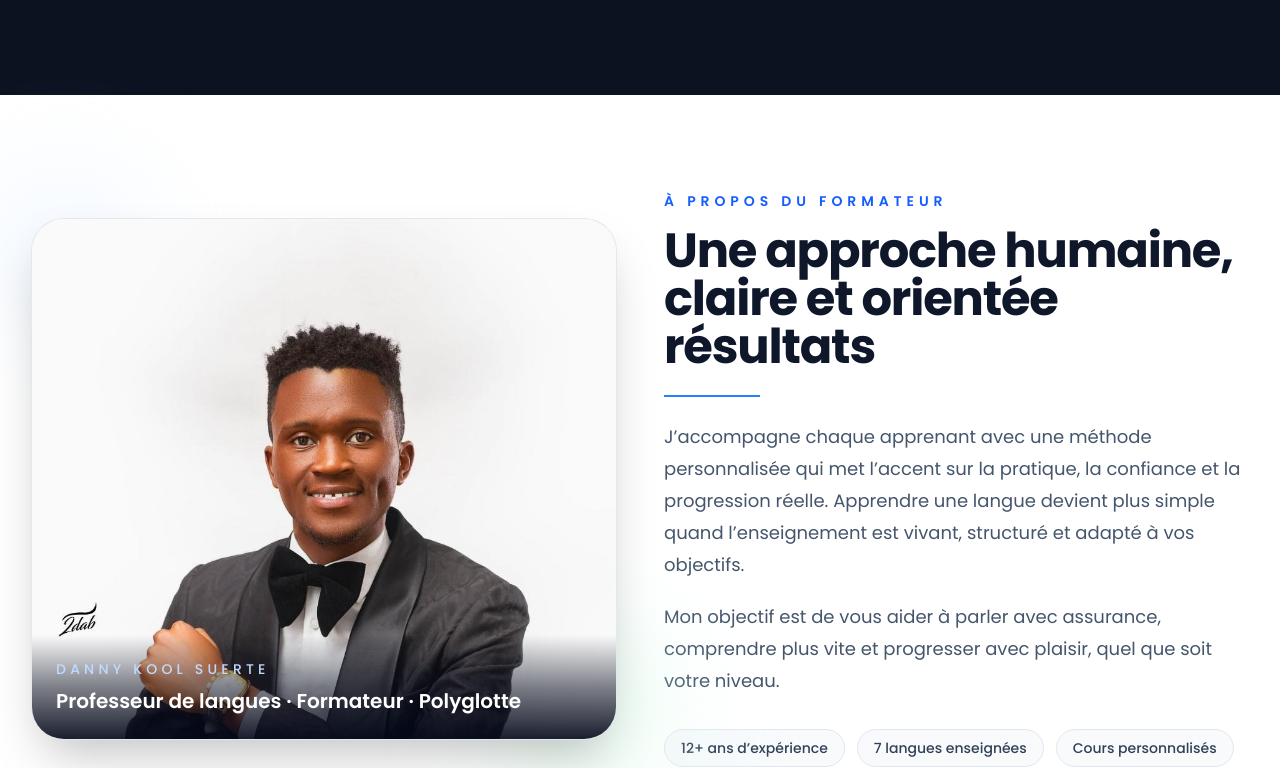
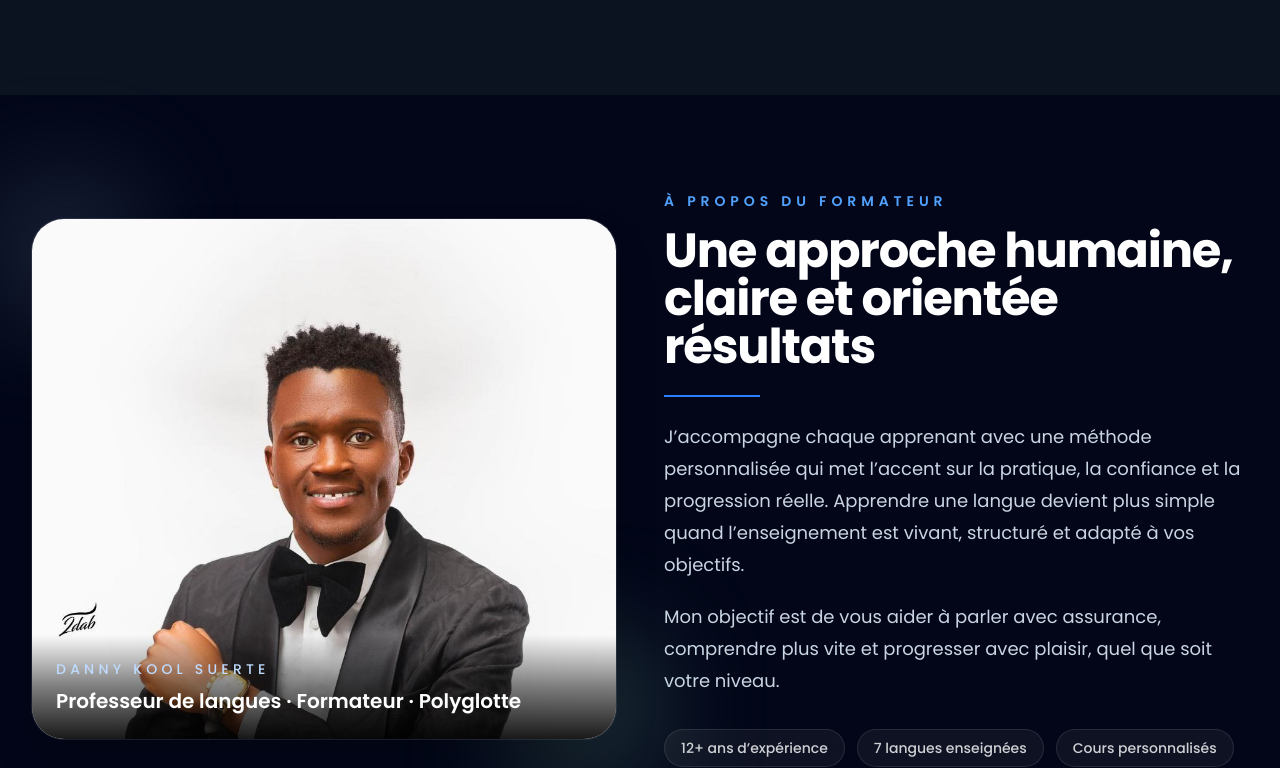
Before and after one commit to Gauss243J/danny-kool, a Next.js app: page / in a window 1280 px wide. Shown: the part 2613-3381 px from the top of the page. Built offline with nearby package versions, Linux system fonts and the light colour scheme.

Commit message:
improve commit 9

```diff
--- a/app/page.tsx
+++ b/app/page.tsx
@@ -371,20 +371,21 @@ export default function Home() {
         </div>
       </section>
 
-<section className="bg-white py-24">
+<section className="bg-slate-950 py-24 transition-colors duration-500">
   <div className="mx-auto max-w-7xl px-4 sm:px-6 lg:px-8">
     <div className="grid items-center gap-12 lg:grid-cols-2">
+
       <div className="relative mx-auto w-full max-w-md lg:max-w-none">
-        <div className="absolute -left-4 -top-4 h-24 w-24 rounded-full bg-blue-100 blur-3xl" />
-        <div className="absolute -bottom-6 -right-6 h-28 w-28 rounded-full bg-emerald-100 blur-3xl" />
+        <div className="absolute -left-4 -top-4 h-24 w-24 rounded-full bg-blue-200/40 blur-3xl" />
+        <div className="absolute -bottom-6 -right-6 h-28 w-28 rounded-full bg-emerald-200/40 blur-3xl" />
 
-        <div className="relative overflow-hidden rounded-[2rem] bg-slate-100 shadow-2xl ring-1 ring-slate-200">
+        <div className="relative overflow-hidden rounded-[2rem] bg-slate-900 shadow-2xl ring-1 ring-white/10">
           <img
             src="/images/Profil/IMG-20260415-WA0005.jpg"
             alt="Danny Kool Suerte"
             className="h-[420px] w-full object-cover object-top sm:h-[520px]"
           />
-          <div className="absolute inset-x-0 bottom-0 bg-gradient-to-t from-slate-950/90 via-slate-950/50 to-transparent p-6 text-white">
+          <div className="absolute inset-x-0 bottom-0 bg-gradient-to-t from-black/90 via-black/50 to-transparent p-6 text-white">
             <p className="text-sm font-medium tracking-[0.3em] text-blue-200 uppercase">
               Danny Kool Suerte
             </p>
@@ -396,24 +397,24 @@ export default function Home() {
       </div>
 
       <div className="text-center lg:text-left">
-        <p className="text-sm font-semibold uppercase tracking-[0.35em] text-blue-600">
+        <p className="text-sm font-semibold uppercase tracking-[0.35em] text-blue-400">
           À propos du formateur
         </p>
 
-        <h2 className="mt-4 text-4xl font-bold tracking-tight text-slate-900 sm:text-5xl">
+        <h2 className="mt-4 text-4xl font-bold tracking-tight text-white sm:text-5xl">
           Une approche humaine, claire et orientée résultats
         </h2>
 
         <div className="mx-auto mt-6 h-[2px] w-24 bg-blue-500 lg:mx-0" />
 
-        <p className="mt-6 max-w-2xl text-base leading-8 text-slate-600 sm:text-lg">
+        <p className="mt-6 max-w-2xl text-base leading-8 text-slate-300 sm:text-lg">
           J’accompagne chaque apprenant avec une méthode personnalisée qui met
           l’accent sur la pratique, la confiance et la progression réelle.
           Apprendre une langue devient plus simple quand l’enseignement est
           vivant, structuré et adapté à vos objectifs.
         </p>
 
-        <p className="mt-5 max-w-2xl text-base leading-8 text-slate-600 sm:text-lg">
+        <p className="mt-5 max-w-2xl text-base leading-8 text-slate-300 sm:text-lg">
           Mon objectif est de vous aider à parler avec assurance, comprendre
           plus vite et progresser avec plaisir, quel que soit votre niveau.
         </p>
@@ -422,13 +423,14 @@ export default function Home() {
           {["12+ ans d’expérience", "7 langues enseignées", "Cours personnalisés"].map((item) => (
             <span
               key={item}
-              className="rounded-full border border-slate-200 bg-slate-50 px-4 py-2 text-sm font-medium text-slate-700"
+              className="rounded-full border border-white/10 bg-white/5 px-4 py-2 text-sm font-medium text-white/80"
             >
               {item}
             </span>
           ))}
         </div>
       </div>
+
     </div>
   </div>
 </section>
@@ -572,7 +574,7 @@ export default function Home() {
         </div>
       </section>
 
-      {/* CONTACT */}
+
 {/* CONTACT */}
 <section id="contact" className="py-24 px-6">
   <div className="mx-auto grid max-w-7xl items-center gap-10 lg:grid-cols-2">
```
